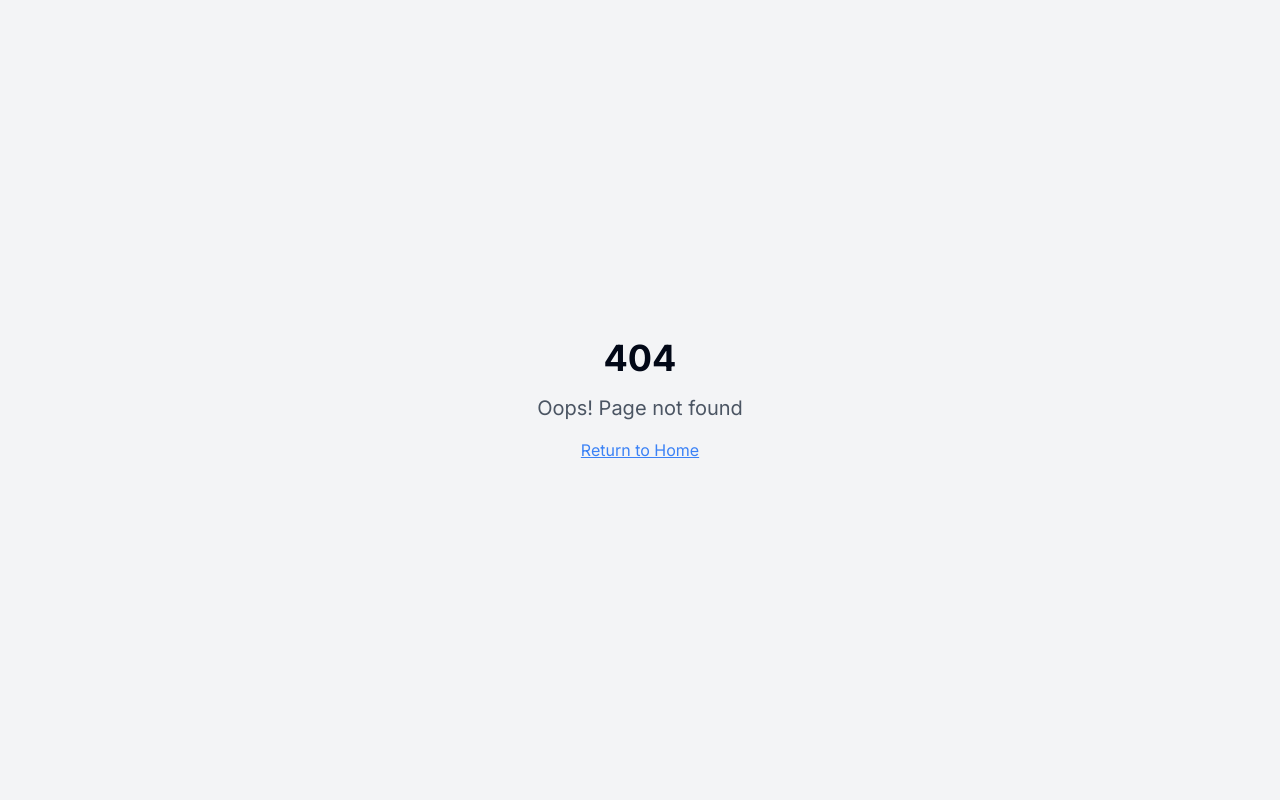
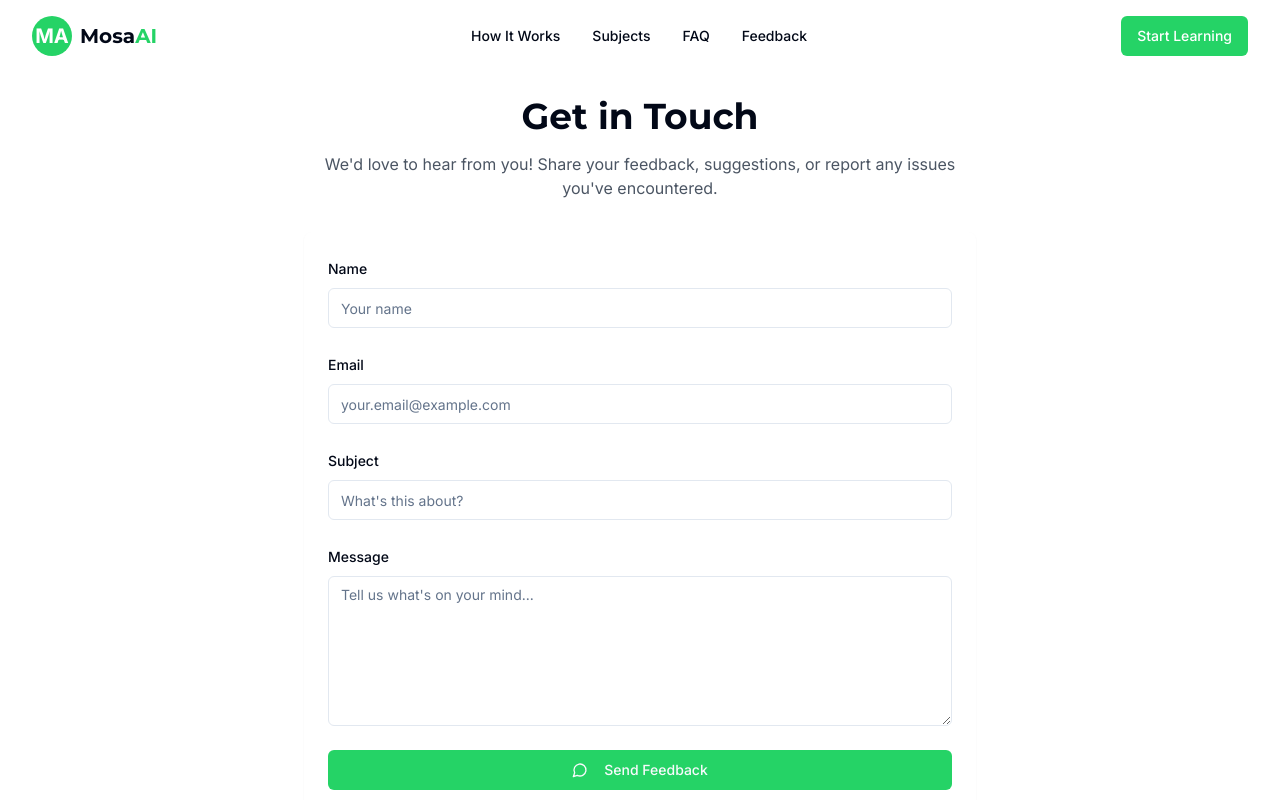
Before and after one commit to Andile-coder/whatsapp-tutor-landing-pad, a React (Vite) app: page /feedback in a window 1280 px wide. Before the commit this address had no page. Shown: the top 800 px of the page. Built offline with nearby package versions, Linux system fonts and the light colour scheme; the HTML template or start-up script is replaced by a standard one.

Commit message:
Add user feedback form
Implement a user feedback form for user suggestions and bug reports.

```diff
--- a/src/App.tsx
+++ b/src/App.tsx
@@ -6,6 +6,7 @@ import { QueryClient, QueryClientProvider } from "@tanstack/react-query";
 import { BrowserRouter, Routes, Route } from "react-router-dom";
 import Index from "./pages/Index";
 import PrivacyPolicy from "./pages/PrivacyPolicy";
+import Feedback from "./pages/Feedback";
 import NotFound from "./pages/NotFound";
 
 const queryClient = new QueryClient();
@@ -19,6 +20,7 @@ const App = () => (
         <Routes>
           <Route path="/" element={<Index />} />
           <Route path="/privacy-policy" element={<PrivacyPolicy />} />
+          <Route path="/feedback" element={<Feedback />} />
           {/* ADD ALL CUSTOM ROUTES ABOVE THE CATCH-ALL "*" ROUTE */}
           <Route path="*" element={<NotFound />} />
         </Routes>
--- a/src/components/Navbar.tsx
+++ b/src/components/Navbar.tsx
@@ -2,6 +2,7 @@ import { useState, useEffect } from "react";
 import { Button } from "@/components/ui/button";
 import { Menu, X } from "lucide-react";
 import { cn } from "@/lib/utils";
+import { Link } from "react-router-dom";
 
 const Navbar = () => {
   const [isScrolled, setIsScrolled] = useState(false);
@@ -41,14 +42,14 @@ const Navbar = () => {
     >
       <div className="container mx-auto flex items-center justify-between">
         <div className="flex items-center">
-          <a href="#" className="flex items-center gap-2">
+          <Link to="/" className="flex items-center gap-2">
             <div className="h-10 w-10 rounded-full bg-whatsapp flex items-center justify-center">
               <span className="text-white font-bold text-xl">MA</span>
             </div>
             <span className="font-heading font-bold text-xl hidden sm:inline-block">
               Mosa<span className="text-whatsapp">AI</span>
             </span>
-          </a>
+          </Link>
         </div>
 
         {/* Desktop Navigation */}
@@ -65,24 +66,18 @@ const Navbar = () => {
           >
             Subjects
           </a>
-          {/* <a
-            href="/#pricing"
-            className="text-sm font-medium hover:text-whatsapp transition-colors"
-          >
-            Pricing
-          </a> */}
-          {/* <a
-            href="#testimonials"
-            className="text-sm font-medium hover:text-whatsapp transition-colors"
-          >
-            Testimonials
-          </a> */}
           <a
             href="/#faq"
             className="text-sm font-medium hover:text-whatsapp transition-colors"
           >
             FAQ
           </a>
+          <Link
+            to="/feedback"
+            className="text-sm font-medium hover:text-whatsapp transition-colors"
+          >
+            Feedback
+          </Link>
         </nav>
 
         <div className="hidden md:block">
@@ -126,26 +121,19 @@ const Navbar = () => {
               Subjects
             </a>
             <a
-              href="#pricing"
-              className="text-sm font-medium hover:text-whatsapp transition-colors"
-              onClick={() => setMobileMenuOpen(false)}
-            >
-              Pricing
-            </a>
-            <a
-              href="#testimonials"
-              className="text-sm font-medium hover:text-whatsapp transition-colors"
-              onClick={() => setMobileMenuOpen(false)}
-            >
-              Testimonials
-            </a>
-            <a
               href="#faq"
               className="text-sm font-medium hover:text-whatsapp transition-colors"
               onClick={() => setMobileMenuOpen(false)}
             >
               FAQ
             </a>
+            <Link
+              to="/feedback"
+              className="text-sm font-medium hover:text-whatsapp transition-colors"
+              onClick={() => setMobileMenuOpen(false)}
+            >
+              Feedback
+            </Link>
             <Button
               className="bg-whatsapp hover:bg-whatsapp-dark text-white w-full"
               onClick={handleWhatsAppClick}
--- /dev/null
+++ b/src/pages/Feedback.tsx
@@ -0,0 +1,157 @@
+
+import { zodResolver } from "@hookform/resolvers/zod";
+import { useForm } from "react-hook-form";
+import * as z from "zod";
+import { MessageCircle } from "lucide-react";
+import { useToast } from "@/hooks/use-toast";
+import { Button } from "@/components/ui/button";
+import {
+  Form,
+  FormControl,
+  FormField,
+  FormItem,
+  FormLabel,
+  FormMessage,
+} from "@/components/ui/form";
+import { Input } from "@/components/ui/input";
+import { Textarea } from "@/components/ui/textarea";
+import Navbar from "@/components/Navbar";
+import Footer from "@/components/Footer";
+
+const formSchema = z.object({
+  name: z.string().min(2, {
+    message: "Name must be at least 2 characters.",
+  }),
+  email: z.string().email({
+    message: "Please enter a valid email address.",
+  }),
+  subject: z.string().min(5, {
+    message: "Subject must be at least 5 characters.",
+  }),
+  message: z.string().min(10, {
+    message: "Message must be at least 10 characters.",
+  }),
+});
+
+const Feedback = () => {
+  const { toast } = useToast();
+  const form = useForm<z.infer<typeof formSchema>>({
+    resolver: zodResolver(formSchema),
+    defaultValues: {
+      name: "",
+      email: "",
+      subject: "",
+      message: "",
+    },
+  });
+
+  function onSubmit(values: z.infer<typeof formSchema>) {
+    console.log(values);
+    toast({
+      title: "Feedback Submitted",
+      description: "Thank you for your feedback! We'll get back to you soon.",
+    });
+    form.reset();
+  }
+
+  return (
+    <div className="min-h-screen flex flex-col">
+      <Navbar />
+      <main className="flex-grow container mx-auto px-4 py-24">
+        <div className="max-w-2xl mx-auto">
+          <div className="text-center mb-8">
+            <h1 className="text-3xl md:text-4xl font-heading font-bold mb-4">
+              Get in Touch
+            </h1>
+            <p className="text-gray-600">
+              We'd love to hear from you! Share your feedback, suggestions, or
+              report any issues you've encountered.
+            </p>
+          </div>
+
+          <Form {...form}>
+            <form
+              onSubmit={form.handleSubmit(onSubmit)}
+              className="space-y-6 bg-white p-6 rounded-lg shadow-sm"
+            >
+              <FormField
+                control={form.control}
+                name="name"
+                render={({ field }) => (
+                  <FormItem>
+                    <FormLabel>Name</FormLabel>
+                    <FormControl>
+                      <Input placeholder="Your name" {...field} />
+                    </FormControl>
+                    <FormMessage />
+                  </FormItem>
+                )}
+              />
+
+              <FormField
+                control={form.control}
+                name="email"
+                render={({ field }) => (
+                  <FormItem>
+                    <FormLabel>Email</FormLabel>
+                    <FormControl>
+                      <Input
+                        type="email"
+                        placeholder="your.email@example.com"
+                        {...field}
+                      />
+                    </FormControl>
+                    <FormMessage />
+                  </FormItem>
+                )}
+              />
+
+              <FormField
+                control={form.control}
+                name="subject"
+                render={({ field }) => (
+                  <FormItem>
+                    <FormLabel>Subject</FormLabel>
+                    <FormControl>
+                      <Input placeholder="What's this about?" {...field} />
+                    </FormControl>
+                    <FormMessage />
+                  </FormItem>
+                )}
+              />
+
+              <FormField
+                control={form.control}
+                name="message"
+                render={({ field }) => (
+                  <FormItem>
+                    <FormLabel>Message</FormLabel>
+                    <FormControl>
+                      <Textarea
+                        placeholder="Tell us what's on your mind..."
+                        className="min-h-[150px]"
+                        {...field}
+                      />
+                    </FormControl>
+                    <FormMessage />
+                  </FormItem>
+                )}
+              />
+
+              <Button
+                type="submit"
+                className="w-full bg-whatsapp hover:bg-whatsapp-dark"
+              >
+                <MessageCircle className="mr-2" />
+                Send Feedback
+              </Button>
+            </form>
+          </Form>
+        </div>
+      </main>
+      <Footer />
+    </div>
+  );
+};
+
+export default Feedback;
```
